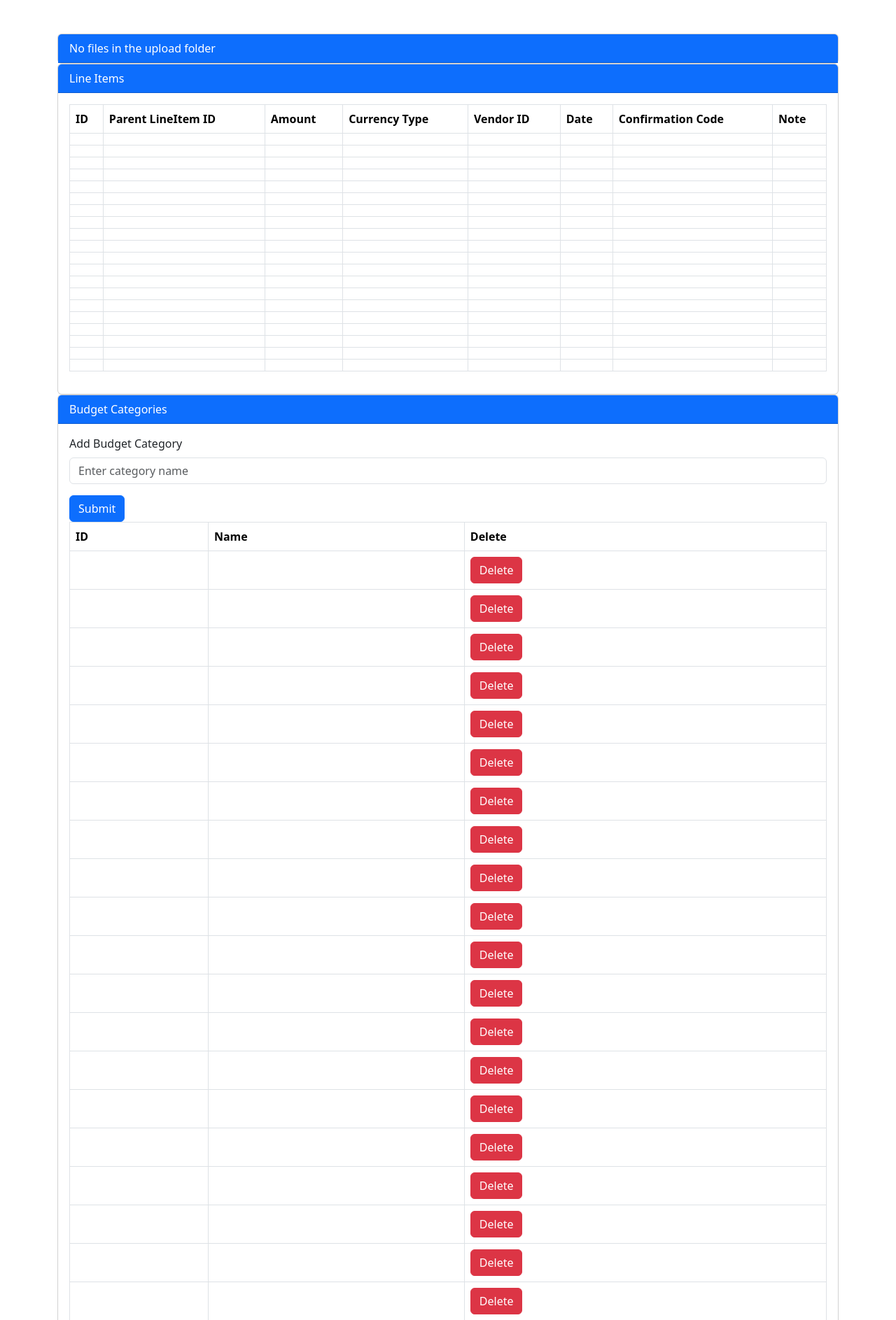
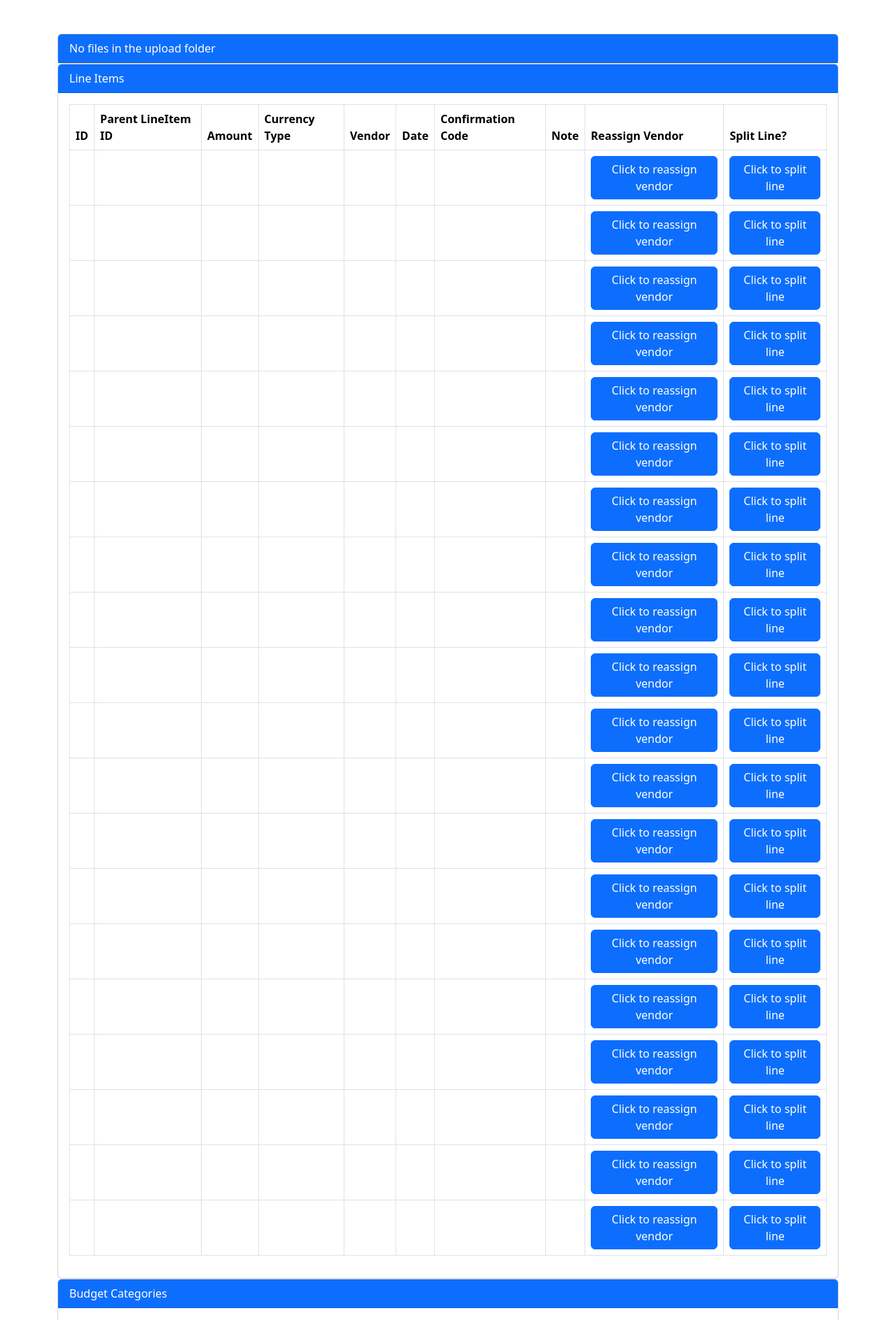
Before and after one commit to ydb5755/BudgetingApp, a Flask app: template app/templates/index.html in a window 1280 px wide. Shown: the top 1887 px of the page at 70% size. Run offline with Flask 3, Linux system fonts and the light colour scheme; the template is opened without the code that fills it: values that come from a table or form of the project are taken from there, others are empty.

Commit message:
editing vendor

```diff
--- a/app/static/index.js
+++ b/app/static/index.js
@@ -1,13 +1,23 @@
 const delButtons = document.getElementsByClassName('del-button');
-
+const reassignButtons = document.getElementsByClassName('reassign-button');
 
 async function deleteCategory(id){
-    console.log(id)
     var result = await fetch(`/delete_budget_category/${id}`, {method:'POST'});
     var data = await result.json();
     document.getElementById(`${id}-row`).remove();
 }
-
+function startEditMode(id){
+    for(let i = 0; i < reassignButtons.length; i++){
+        reassignButtons[i].disabled = true;
+    }
+    document.addEventListener('')
+    const vendor = document.getElementById(`vendor-line-${id}`);
+    var placeholderText = vendor.innerText
+    vendor.innerText = ''
+    var inputElem = document.createElement("input");
+    inputElem.value = placeholderText;
+    vendor.appendChild(inputElem);
+}
 
 document.addEventListener("DOMContentLoaded", (event) => {
     for(let i = 0; i < delButtons.length; i++){
@@ -15,4 +25,9 @@ document.addEventListener("DOMContentLoaded", (event) => {
             deleteCategory(parseInt(e.target.id))
         })
     }
+    for(let i = 0; i < reassignButtons.length; i++){
+        reassignButtons[i].addEventListener('click', e => {
+            startEditMode(parseInt(e.target.id))
+        })
+    }
   });
--- a/app/templates/index.html
+++ b/app/templates/index.html
@@ -52,10 +52,12 @@
                                 <th scope="col">Parent LineItem ID</th>
                                 <th scope="col">Amount</th>
                                 <th scope="col">Currency Type</th>
-                                <th scope="col">Vendor ID</th>
+                                <th scope="col">Vendor</th>
                                 <th scope="col">Date</th>
                                 <th scope="col">Confirmation Code</th>
                                 <th scope="col">Note</th>
+                                <th scope="col">Reassign Vendor</th>
+                                <th scope="col">Split Line?</th>
                             </tr>
                         </thead>
                         <tbody>
@@ -65,10 +67,12 @@
                                     <th scope="row">{{li[0].parent_line_item_id}}</th>
                                     <th scope="row">{{li[0].amount}}</th>
                                     <th scope="row">{{li[0].currency_type}}</th>
-                                    <th scope="row">{{li[0].get_vendor()[0]}}</th>
+                                    <th scope="row" id="vendor-line-{{li[0].id}}">{{li[0].get_vendor()[0]}}</th>
                                     <th scope="row">{{li[0].date}}</th>
                                     <th scope="row">{{li[0].confirmation_code}}</th>
                                     <th scope="row">{{li[0].note}}</th>
+                                    <th scope="row"><button id="{{li[0].id}}" class="btn btn-primary reassign-button">Click to reassign vendor</button></th>
+                                    <th scope="row"><a class="btn btn-primary" href="#">Click to split line</a></th>
                                 </tr>
                             {% endfor %}
                         </tbody>
```
Also changed, not shown: app/routes.py (+19 -3 lines).
